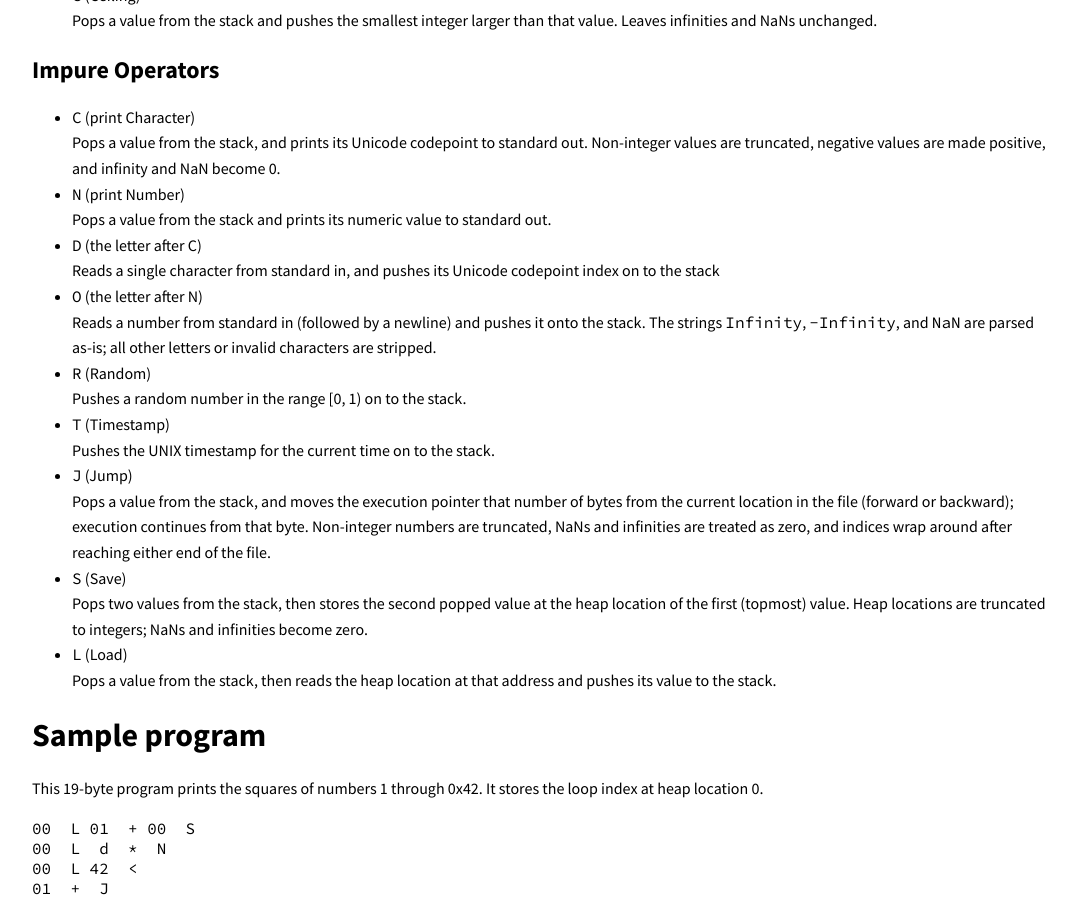
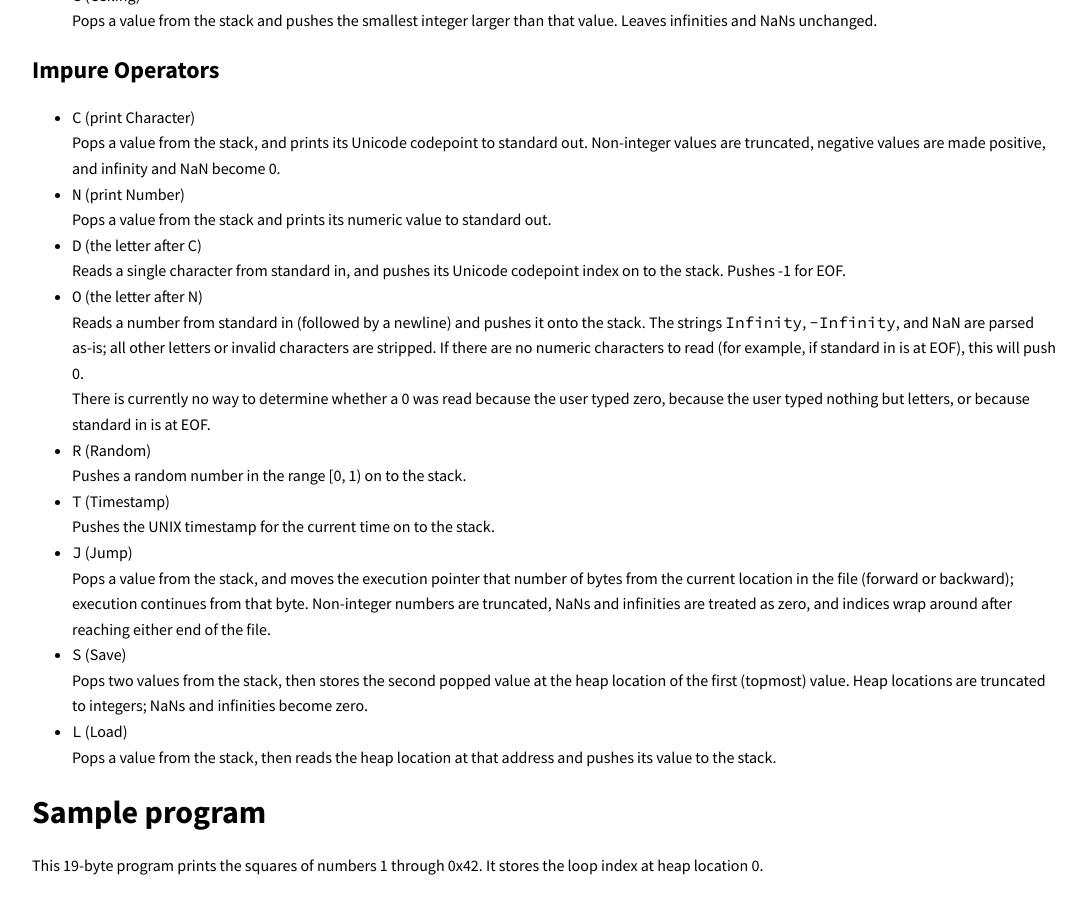
Before and after one commit to SLaks/SLaks.Blog, a Jekyll site: the page built from _posts/2014-04-01-programming-without-errors-errorfree.md, in a window 1280 px wide and 900 px high, scrolled down 2957 px. Shown: the whole window, without its empty margins (96-1182 px from the left). Built offline with Jekyll 4.4.1, drawn with Linux system fonts in a browser that asks for light colours; Markdown is read by kramdown in place of the engine named in the settings; comment, search, counter and statistics services are not loaded.

Commit message:
Update Post: Programming without errors – ErrorFree
Include specification for EOF at standard input

```diff
--- a/_posts/2014-04-01-programming-without-errors-errorfree.md
+++ b/_posts/2014-04-01-programming-without-errors-errorfree.md
@@ -104,9 +104,10 @@ All arithmetic operators will pop the values they read.
  - `N` (print Number)
    Pops a value from the stack and prints its numeric value to standard out.
  - `D` (the letter after C)
-   Reads a single character from standard in, and pushes its Unicode codepoint index on to the stack
+   Reads a single character from standard in, and pushes its Unicode codepoint index on to the stack.  Pushes -1 for EOF.
  - `O` (the letter after N)
-   Reads a number from standard in (followed by a newline) and pushes it onto the stack.  The strings `Infinity`, `-Infinity`, and `NaN` are parsed as-is; all other letters or invalid characters are stripped.
+   Reads a number from standard in (followed by a newline) and pushes it onto the stack.  The strings `Infinity`, `-Infinity`, and `NaN` are parsed as-is; all other letters or invalid characters are stripped.  If there are no numeric characters to read (for example, if standard in is at EOF), this will push 0.
+There is currently no way to determine whether a 0 was read because the user typed zero, because the user typed nothing but letters, or because standard in is at EOF.
  - `R` (Random)
    Pushes a random number in the range [0, 1) on to the stack.
  - `T` (Timestamp)
```
